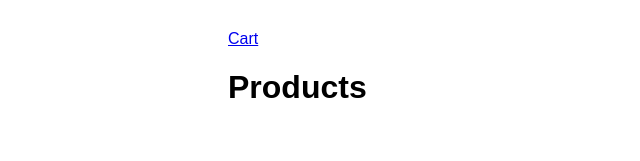
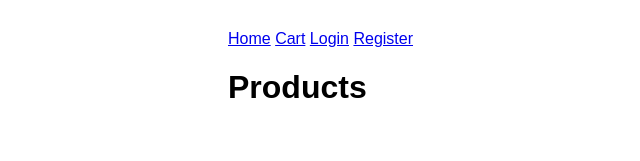
Before and after one commit to Kalsoom-Gill/CodeAlpha_ecommerce-store, a website: page views/index.html in a window 1280 px wide. Shown: the whole page, without its empty margins (162-802 px from the left). Drawn offline with Linux system fonts and the light colour scheme; no server answers.

Commit message:
index.html

```diff
--- a/views/index.html
+++ b/views/index.html
@@ -5,7 +5,12 @@
     <link rel="stylesheet" href="/css/style.css" />
   </head>
   <body>
-    <a href="/cart.html"> Cart </a>
+     <nav>
+      <a href="/index.html">Home</a>
+      <a href="/cart.html">Cart</a>
+      <a href="/login.html">Login</a>
+      <a href="/register.html">Register</a>
+    </nav>
     <h1>Products</h1>
 
     <div id="products"></div>
```
